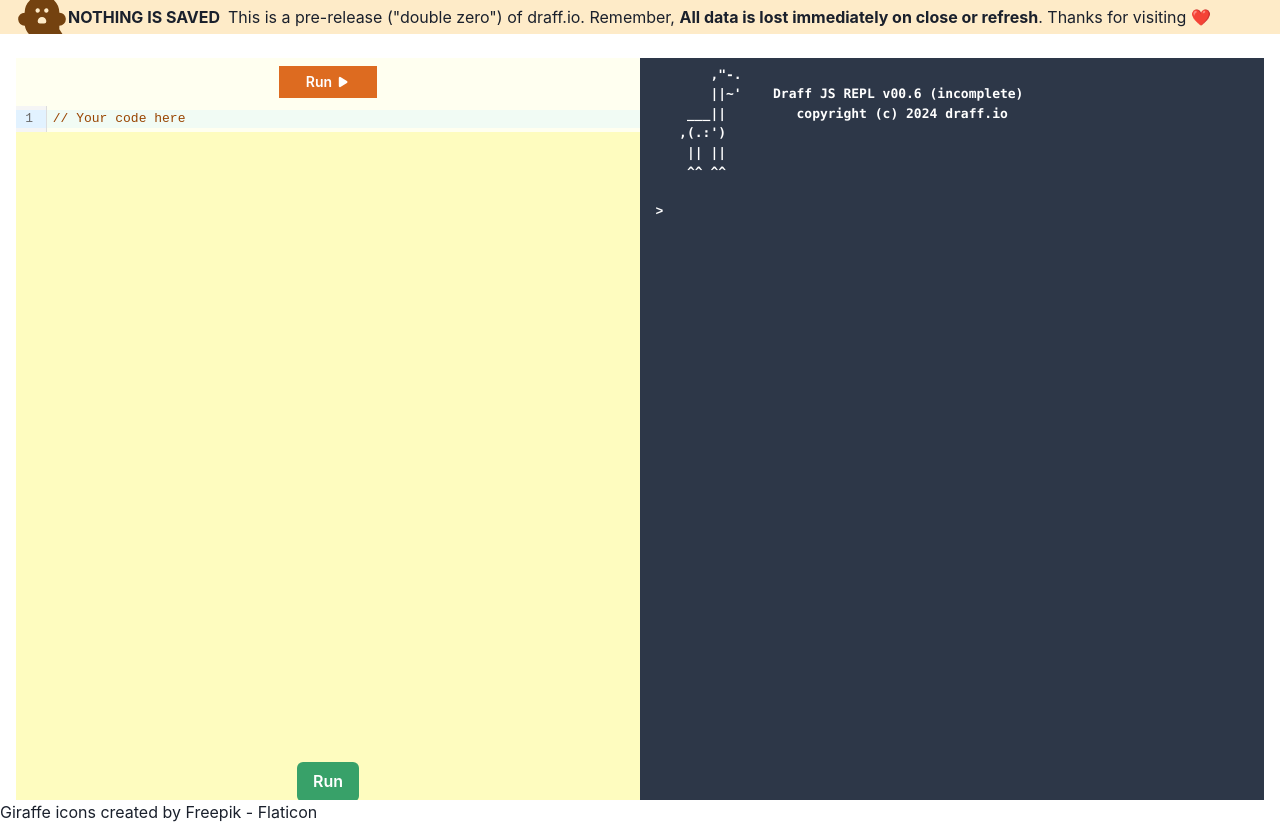
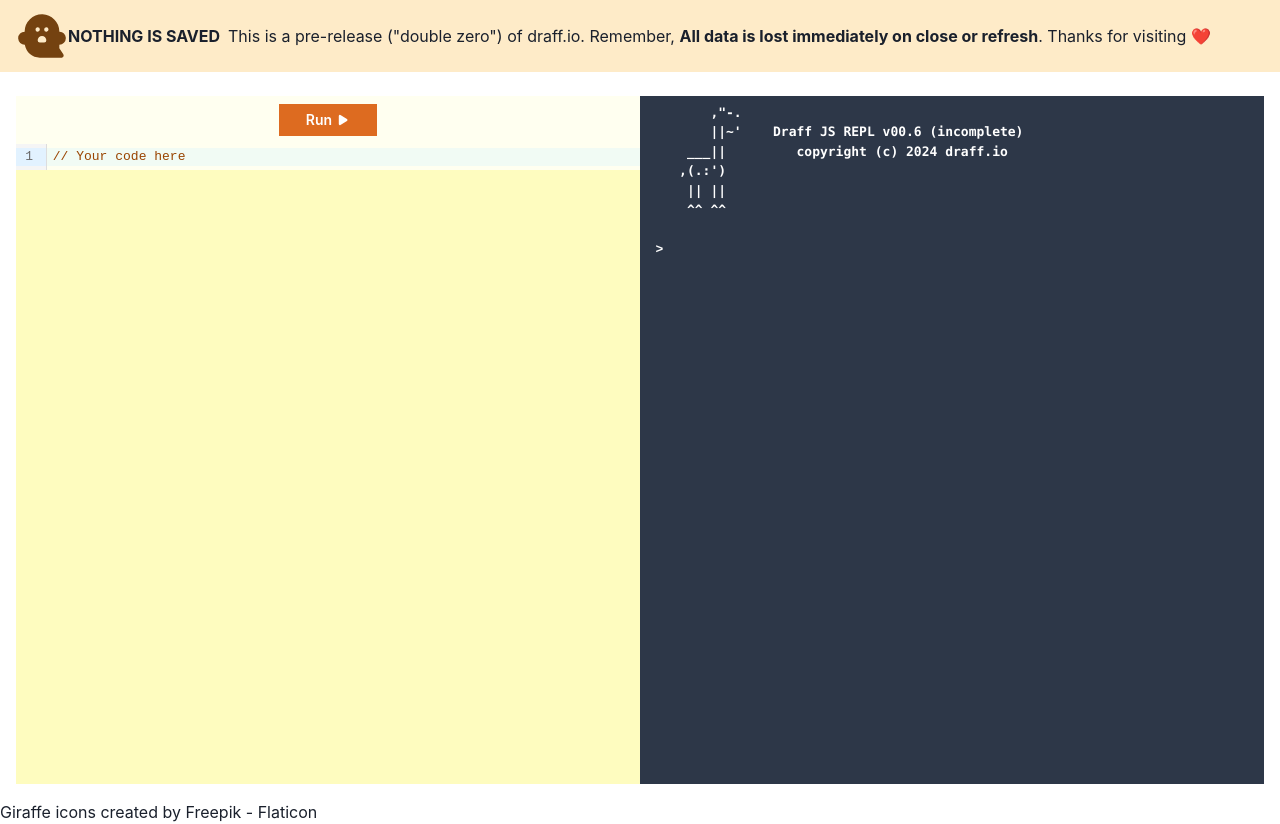
Before and after one commit to nickpalenchar/draffio, a React (Create React App) app in the folder frontend/: page /js/new in a window 1280 px wide. Built offline with nearby package versions, Linux system fonts and the light colour scheme.

Commit message:
on run button properly lifted

```diff
--- a/frontend/src/components/Editor.tsx
+++ b/frontend/src/components/Editor.tsx
@@ -24,15 +24,6 @@
     return () => editor.destroy();
   }, [editor]);
 
-  const onRun = () => {
-    if (!codeEditor) {
-      return null;
-    }
-
-    const code = codeEditor.state.doc.toString();
-    onExecute(code, true);
-  };
-
   return (
     <VStack>
       <Box
@@ -47,17 +38,6 @@
           <Box maxHeight="100%" width="100%" ref={editorRef} />
         </Box>
       </Box>
-      <Hide below="md">
-        <Spacer />
-      </Hide>
-      <Box height="100%">
-        <Center minWidth="48px">
-          <Button colorScheme="green" onClick={onRun}>
-            Run
-          </Button>
-        </Center>
-        <Spacer></Spacer>
-      </Box>
     </VStack>
   );
 };
--- a/frontend/src/views/Draff.tsx
+++ b/frontend/src/views/Draff.tsx
@@ -110,6 +110,14 @@
     setTermLines([]);
   };
 
+  const onRun = () => {
+    if (!editor) {
+      return null;
+    }
+    const code = editor.state.doc.toString();
+    onExecute(code, true);
+  };
+
   return (
     <Stack maxHeight="100vh" overflowY={'scroll'}>
       <Alert status={'warning'} minHeight={'34px'}>
@@ -147,6 +155,7 @@
               minW="7em"
               borderRadius={0}
               colorScheme={'orange'}
+              onClick={onRun}
             >
               Run <Icon as={HiMiniPlay} marginLeft={1} />
             </Button>
```
